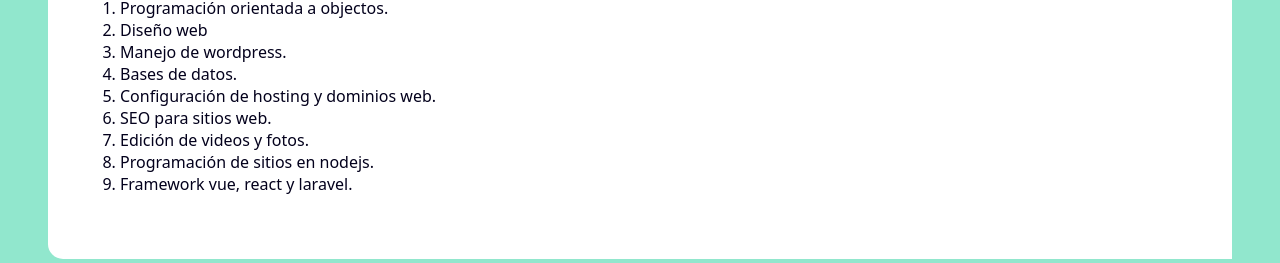
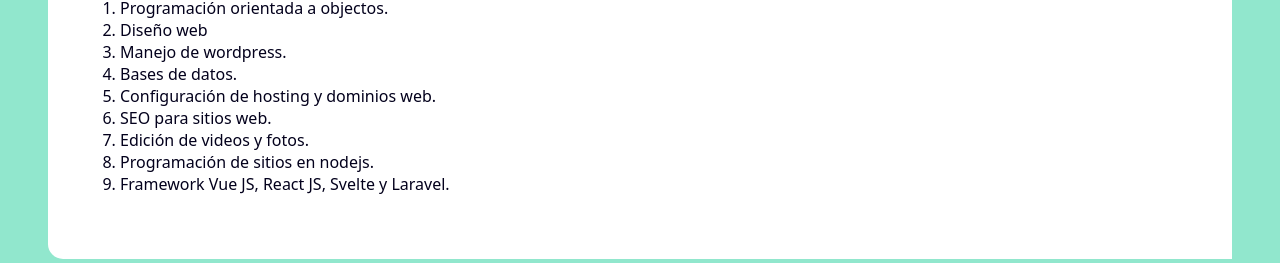
Before and after one commit to cristianpined4/curriculum-, a plain HTML site: page index.html in a window 1280 px wide. Shown: the part 813-1076 px from the top of the page. Drawn offline with Linux system fonts and the light colour scheme.

Commit message:
subir primera version

```diff
--- a/index.html
+++ b/index.html
@@ -42,7 +42,7 @@
           <li>SEO para sitios web.</li>
           <li>Edición de videos y fotos.</li>
           <li>Programación de sitios en nodejs.</li>
-          <li>Framework vue, react y laravel.</li>
+          <li>Framework Vue JS, React JS, Svelte y Laravel.</li>
         </ol>
       </div>
     </div>
```
